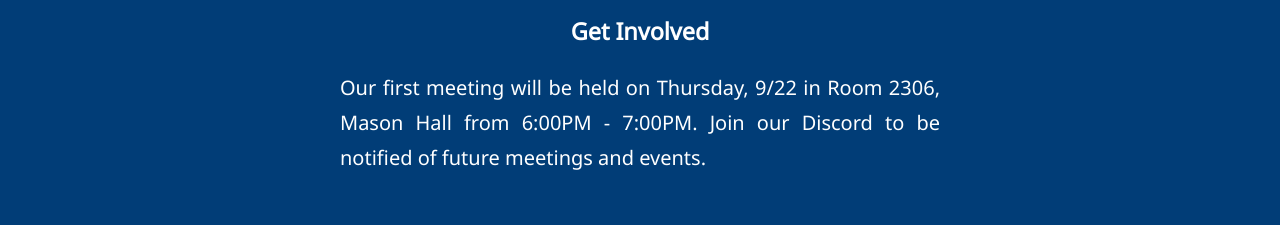
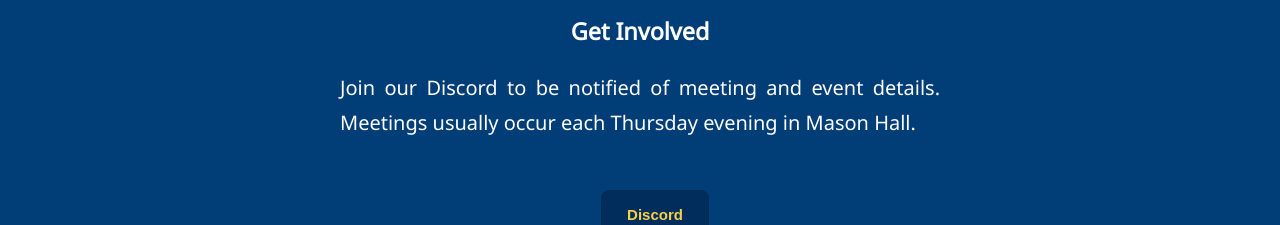
Before and after one commit to VictorCryptoUM/victorcryptoum.github.io, a Next.js app: page / in a window 1280 px wide. Shown: the part 533-758 px from the top of the page. Built offline with nearby package versions, Linux system fonts and the light colour scheme.

Commit message:
removing first meeting info (#3)

```diff
--- a/pages/index.tsx
+++ b/pages/index.tsx
@@ -30,9 +30,8 @@ const Home: NextPage = () => {
                     </div>
                     <div style={{marginBottom: 50}}>
                         <h3 className={styles.title} style={{marginTop: 60}}>Get Involved</h3>
-                        <p className={styles.contact}>Our first meeting will be held on Thursday, 9/22 in Room 2306,
-                            Mason Hall from 6:00PM - 7:00PM. Join our
-                            Discord to be notified of future meetings and events.</p>
+                        <p className={styles.contact}>Join our
+                            Discord to be notified of meeting and event details. Meetings usually occur each Thursday evening in Mason Hall.</p>
                         <div className={styles.buttons}>
                             <a target={"_blank"} href={" https://discord.gg/Htb4GeqCyp"} rel="noreferrer">
                                 <Button className={styles.button}>Discord</Button></a>
```
